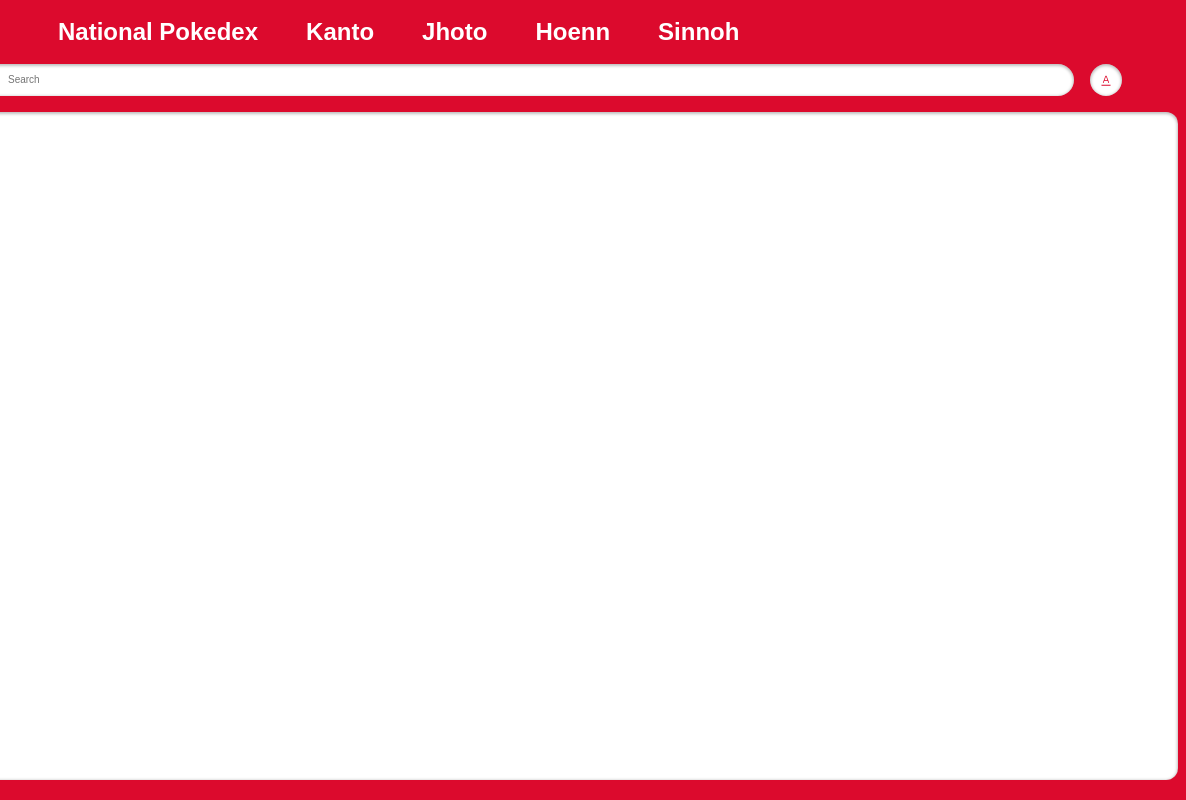
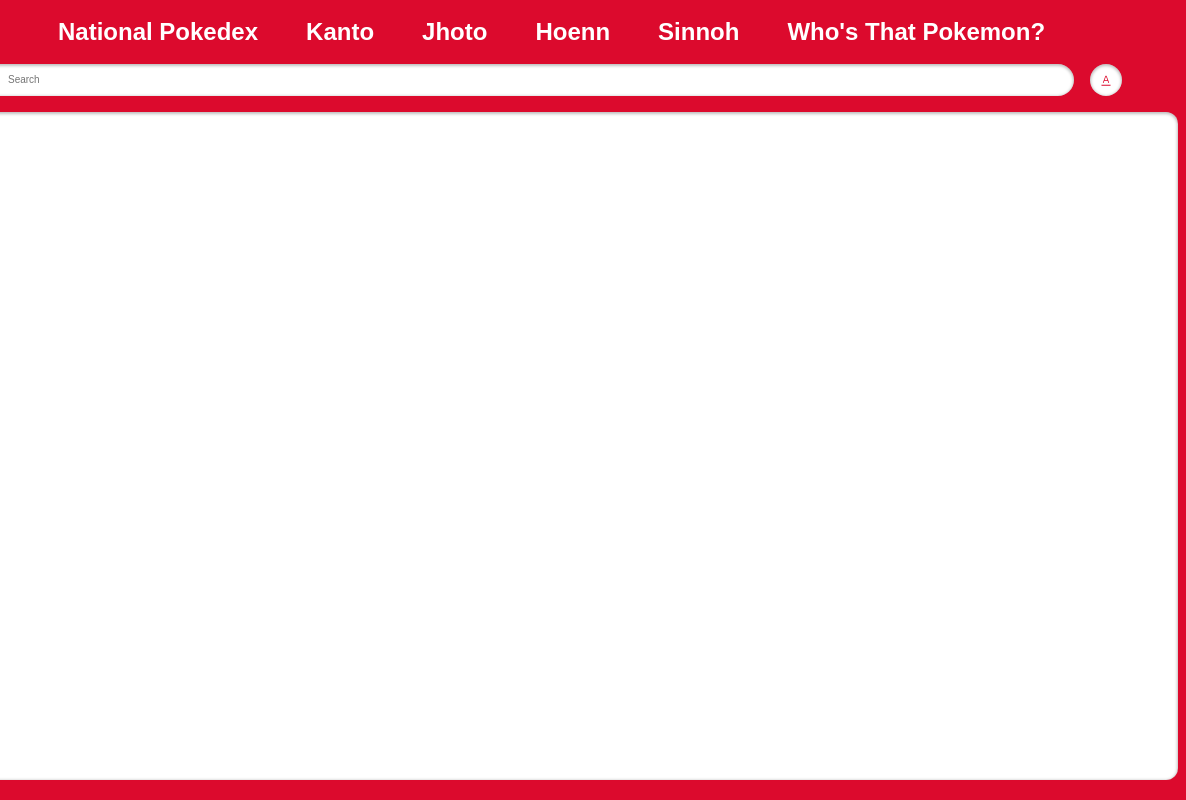
Before and after one commit to muhtasim24/Pokemon_Pokedex, a plain HTML site: page index.html in a window 1280 px wide. Shown: the full height of the page, 94-1280 px from the left. Drawn offline with Linux system fonts and the light colour scheme; no server answers.

Commit message:
Working on a new feature of a pokemon quiz game and added a readme

```diff
--- a/index.html
+++ b/index.html
@@ -21,6 +21,7 @@
                     <h1 id="jhoto">Jhoto</h1>
                     <h1 id="hoenn">Hoenn</h1>
                     <h1 id="sinnoh">Sinnoh</h1>
+                    <h1 id="quiz">Who's That Pokemon?</h1>
                 </div>
                 <div class="search-wrapper">
                     <div class="search-wrap">
```
Also changed, not shown: assets/favicon.png (added), assets/loading_icon.gif (added), quiz.html (added), 1 other file.
